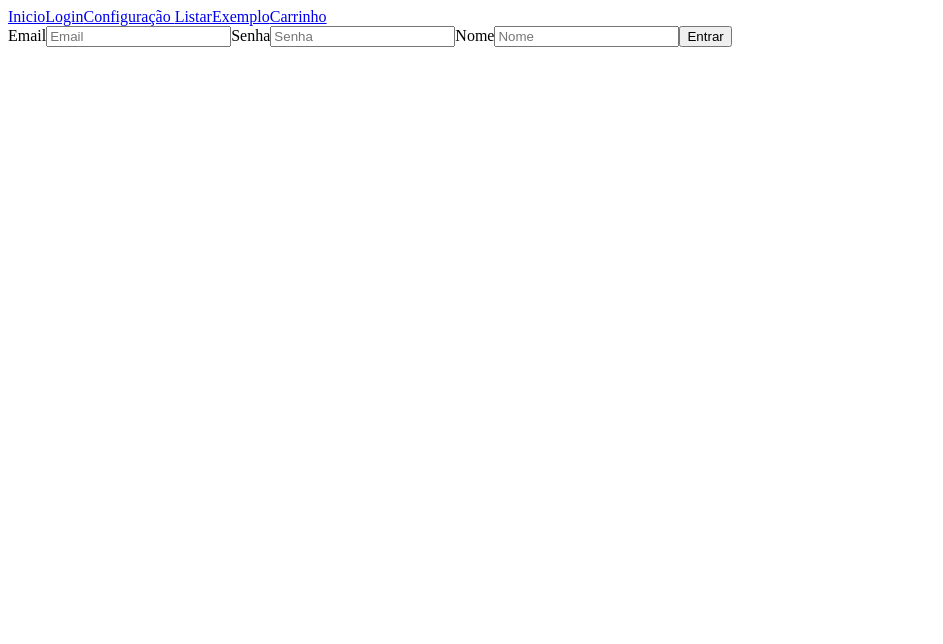
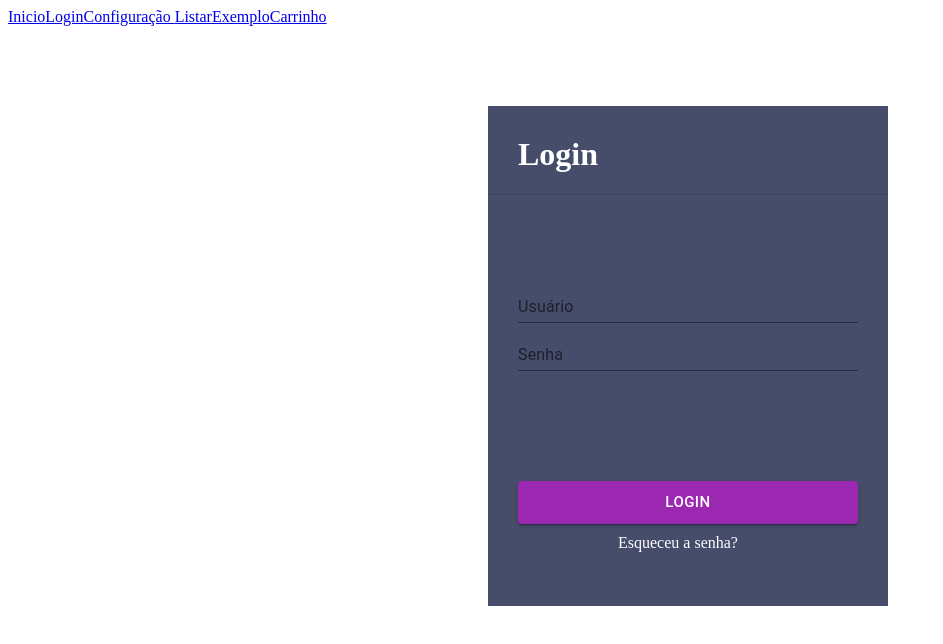
Before and after one commit to iwtrainingbr/app-front-11, a React (Create React App) app: page /login in a window 1280 px wide. Shown: the top 644 px of the page, without its empty margins (0-943 px from the left). Built offline with nearby package versions, Linux system fonts and the light colour scheme.

Commit message:
fiz um esboço da pagina de login

```diff
--- a/src/pages/Login/index.js
+++ b/src/pages/Login/index.js
@@ -1,24 +1,50 @@
-
-function Input ({type, label}) {
-  return (
-    <>
-      <label>{label}</label>
-      <input className="form-control mb-2" type={type} placeholder={label}/>
-    </>
-  )
-}
-
+import * as React from 'react';
+import Box from '@mui/material/Box';
+import Button from '@mui/material/Button';
+import Divider from '@mui/material/Divider';
+import TextField from '@mui/material/TextField';
+import Link from '@mui/material/Link';
+import './style.css';
 
 
 export default function Login() {
   return (
-    <div>
-        <Input type="email" label="Email"/>
-        <Input type="password" label="Senha"/>
+    <Box
+        component="form"
+       sx={{
+         width: 400,
+         height: 500,
+         backgroundColor:'#454d6b',
+         color: '#ffffff',
+         ml: 60,
+         mt: 10
+       }}
 
-        <Input type="text" label="Nome"/>
+    >
+    <form>
+          <div>
+              <h1 className="head">Login</h1>
+              <Divider/>
+          </div>
+          <div className="acesso">
+            <TextField color="secondary" fullWidth label="Usuário" variant="standard" /><br/>
+            <TextField color="secondary" fullWidth label="Senha" variant="standard"/> <br/>
 
-      <button className="btn btn-primary">Entrar</button>
-    </div>
-  )
+          </div>
+
+          <div className="button">
+              <Button fullWidth color="secondary" size="large" variant="contained">Login</Button>
+          </div>
+          <div className="ancora" >
+
+              <Link href="#" color="white" underline="none">
+                  {'Esqueceu a senha?'}
+              </Link>
+          </div>
+
+
+      </form>
+
+    </Box>
+  );
 }
--- /dev/null
+++ b/src/pages/Login/style.css
@@ -0,0 +1,21 @@
+.head {
+  padding-top: 30px;
+  padding-left: 30px;
+}
+
+.acesso {
+  padding: 30px;
+  margin-top: 50px;
+
+}
+.button {
+  padding-top: 80px;
+  padding-left: 30px;
+  padding-right: 30px;
+}
+
+.ancora {
+  padding-top: 10px;
+  margin-left: 130px;
+
+}
```
